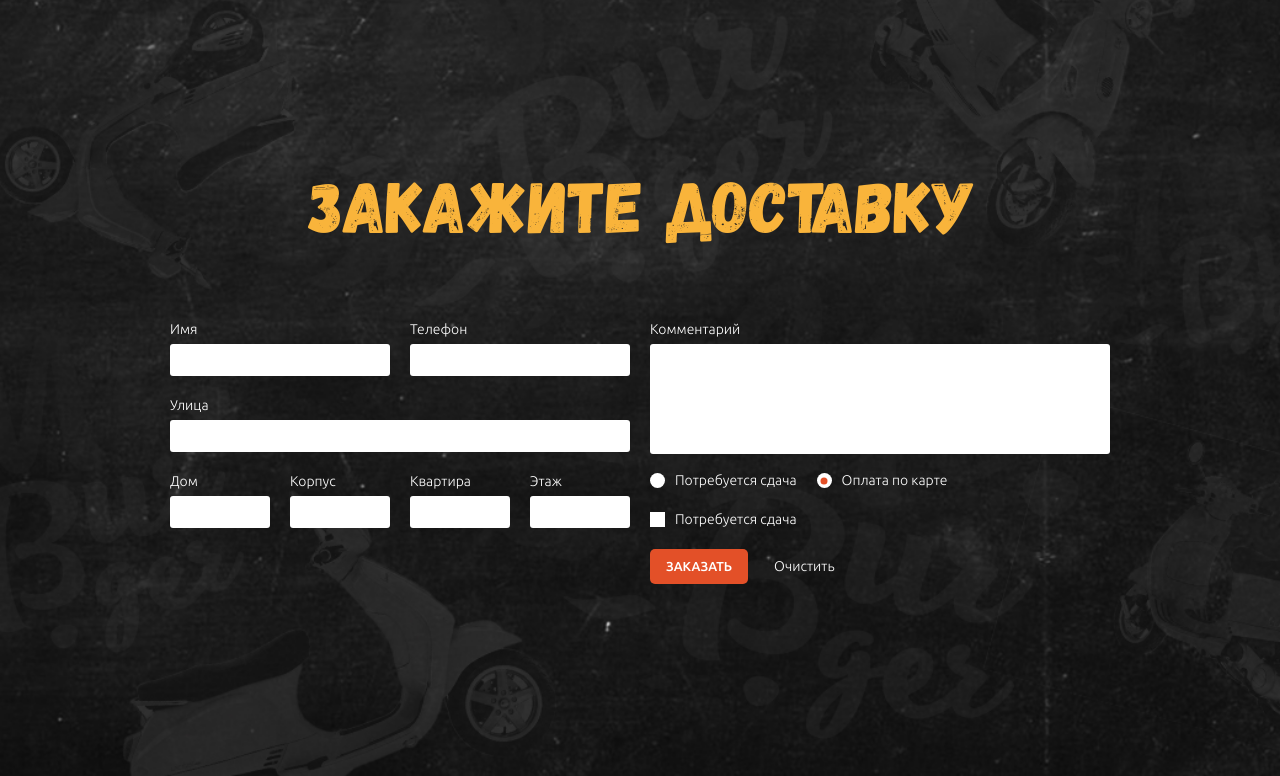
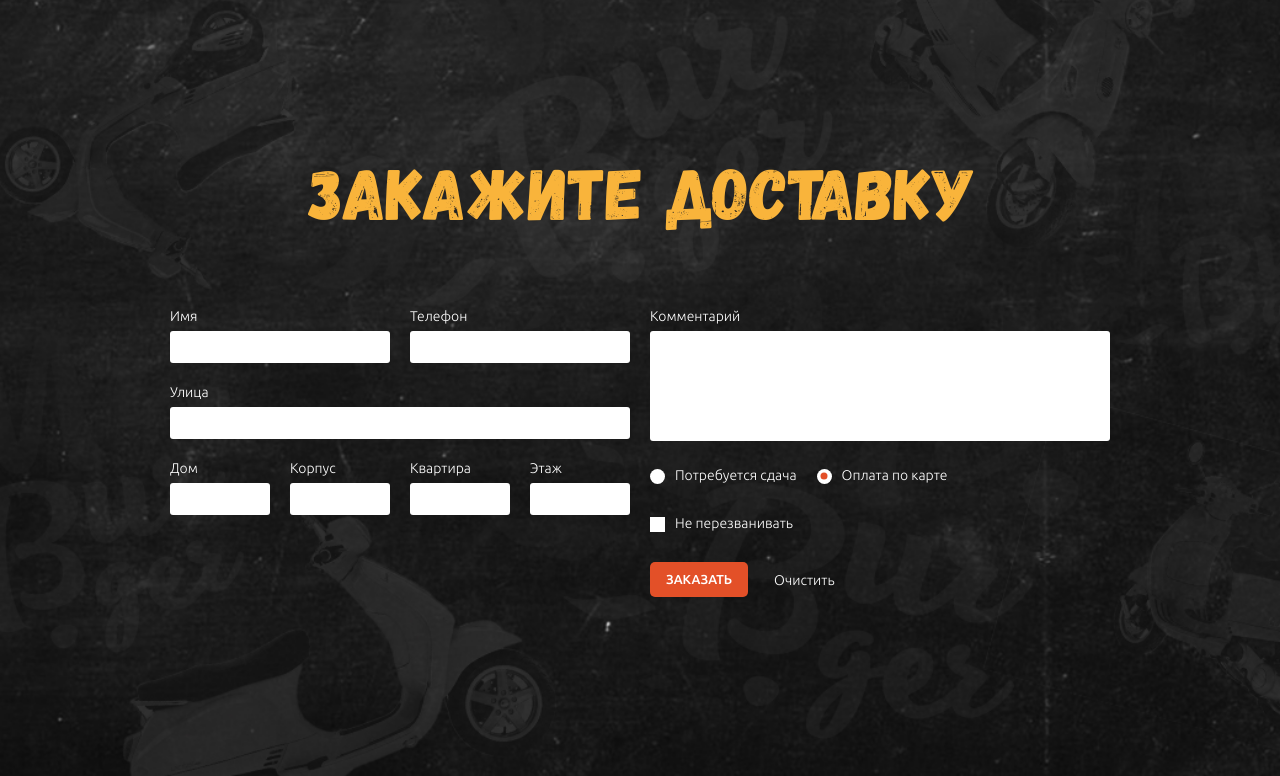
Before and after one commit to chervyakov-vladislav/chervyakov-vladislav.github.io, a plain HTML site: page index.html in a window 1280 px wide. Shown: the part 4024-4800 px from the top of the page. Drawn offline with Linux system fonts and the light colour scheme.

Commit message:
fix form

```diff
--- a/css/blocks/_form.scss
+++ b/css/blocks/_form.scss
@@ -21,7 +21,7 @@
     }
 }
 
-.m0 {
+.form_margin {
     margin-bottom: 11px;
 }
 
--- a/index.html
+++ b/index.html
@@ -410,13 +410,13 @@
                         </div>
                     </div>
                     <div class="form__column">
-                        <div class="form__row m0">
+                        <div class="form__row form_margin">
                             <label class="form__block">
                                 <div class="form__block-title">Комментарий</div>
                                 <textarea class="form__input form__input_textarea"></textarea>
                             </label>
                         </div>
-                        <div class="form__row m0">
+                        <div class="form__row form_margin">
                             <label class="form__radio">
                                 <input class="form__radio_input" type="radio" name="pay" >
                                 <div class="form__radio_check"></div>
@@ -428,11 +428,11 @@
                                 <div class="form__block-title">Оплата по карте</div>
                             </label>
                         </div>
-                        <div class="form__row m0">
+                        <div class="form__row form_margin">
                             <label class="form__checkbox">
                                 <input class="form__checkbox_input" type="checkbox" name="pay"  checked>
                                 <div class="form__checkbox_check"></div>
-                                <div class="form__block-title">Потребуется сдача</div>
+                                <div class="form__block-title">Не перезванивать</div>
                             </label>
                         </div>
                         <div class="form__row">
```
